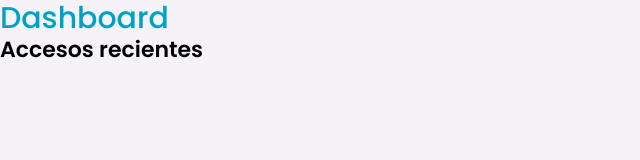
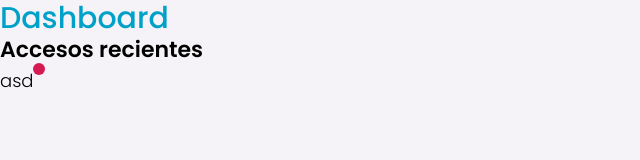
Before and after one commit to Gonzalez-Joaquin/Navi, a React (Vite) app: page /dashboard in a window 1280 px wide. Shown: the top 160 px of the page, without its empty margins (0-640 px from the left). Built offline with nearby package versions, Linux system fonts and the light colour scheme.

Commit message:
chore: FRN-010 created Badge and notification/status

```diff
--- /dev/null
+++ b/src/Components/Badge/Badge.tsx
@@ -0,0 +1,24 @@
+import { Notification, Status } from './Components'
+
+type ExtraWithPic = {
+  pic: string
+  text?: never
+}
+
+type ExtraWithText = {
+  pic?: never
+  text: string
+}
+
+export interface BadgeProps {
+  type?: 'notification' | 'status'
+  status?: 'error' | 'warning' | 'success' | 'processing'
+  extra?: ExtraWithPic | ExtraWithText
+}
+
+const Badge = ({ type = 'notification', status = 'error', extra }: BadgeProps) => {
+  const props = { type, status, extra }
+  return type === 'notification' ? <Notification {...props} /> : <Status {...props} />
+}
+
+export default Badge
--- /dev/null
+++ b/src/Components/Badge/Components/Notification/Notification.module.css
@@ -0,0 +1,67 @@
+.container {
+  position: relative;
+  width: 24px;
+  height: 24px;
+}
+
+.container.extra {
+  padding-top: 6px;
+  padding-right: 12px;
+  width: fit-content;
+  height: unset;
+}
+
+.notification {
+  position: absolute;
+  width: 12px;
+  height: 12px;
+  right: 0px;
+  top: 0px;
+  border-radius: 50%;
+  border: 2px solid var(--color-white);
+}
+
+.notification.extra {
+  border-color: transparent;
+}
+
+.notification.error {
+  background-color: var(--color-error);
+}
+
+.notification.warning {
+  background-color: var(--color-attention);
+}
+
+.notification.success {
+  background-color: var(--color-approval);
+}
+
+.notification.processing {
+  background-color: var(--color-terciario);
+}
+
+.container-svg {
+  display: grid;
+  place-items: center;
+}
+
+.container-svg > svg {
+  width: 100%;
+  height: 100%;
+}
+
+.container-svg > svg > path {
+  fill: var(--color-hint-text);
+}
+
+.profile-pic {
+  width: 27px;
+  height: 27px;
+}
+
+.profile-pic > img {
+  width: 100%;
+  height: 100%;
+  object-fit: fill;
+}
--- /dev/null
+++ b/src/Components/Badge/Components/Notification/Notification.tsx
@@ -0,0 +1,38 @@
+import { BadgeProps } from '../../Badge'
+
+import styles from './Notification.module.css'
+
+const Notification = ({ status, extra }: BadgeProps) => {
+  return (
+    <div className={`${styles.container} ${extra && extra.text ? styles.extra : ''}`}>
+      <div
+        className={`${styles.notification} ${styles[status || 'error']} ${
+          extra && extra.text ? styles.extra : ''
+        }`}></div>
+      {extra ? (
+        extra.pic ? (
+          <div className={styles['profile-pic']}>
+            <img src={extra.pic} alt={'profile-pic'} />
+          </div>
+        ) : (
+          <span>{extra.text}</span>
+        )
+      ) : (
+        <div className={styles['container-svg']}>
+          <svg width="24" height="24" viewBox="0 0 24 24" fill="none" xmlns="http://www.w3.org/2000/svg">
+            <path
+              d="M19.425 17.065L19.255 16.915C18.7727 16.4853 18.3506 15.9925 18 15.45C17.6171 14.7013 17.3876 13.8836 17.325 13.045V10.575C17.3283 9.25782 16.8505 7.98475 15.9814 6.995C15.1122 6.00525 13.9116 5.36694 12.605 5.20001V4.55501C12.605 4.37798 12.5347 4.2082 12.4095 4.08302C12.2843 3.95784 12.1145 3.88751 11.9375 3.88751C11.7605 3.88751 11.5907 3.95784 11.4655 4.08302C11.3403 4.2082 11.27 4.37798 11.27 4.55501V5.21001C9.97512 5.38898 8.78898 6.03114 7.93126 7.01757C7.07354 8.00399 6.60236 9.26783 6.60499 10.575V13.045C6.54237 13.8836 6.31288 14.7013 5.92999 15.45C5.58544 15.9912 5.17009 16.4839 4.69499 16.915L4.52499 17.065V18.475H19.425V17.065Z"
+              fill="#1A141F"
+            />
+            <path
+              d="M10.66 19C10.7038 19.3169 10.8609 19.6073 11.1021 19.8175C11.3434 20.0276 11.6525 20.1434 11.9725 20.1434C12.2925 20.1434 12.6016 20.0276 12.8429 19.8175C13.0841 19.6073 13.2412 19.3169 13.285 19H10.66Z"
+              fill="#1A141F"
+            />
+          </svg>
+        </div>
+      )}
+    </div>
+  )
+}
+
+export default Notification
--- /dev/null
+++ b/src/Components/Badge/Components/Status/Status.module.css
@@ -0,0 +1,33 @@
+.container {
+  display: flex;
+  align-items: center;
+  justify-content: center;
+  gap: 8px;
+}
+
+.span {
+  width: 12px;
+  height: 12px;
+  border-radius: 50%;
+}
+
+.error {
+  background-color: var(--color-error);
+}
+
+.warning {
+  background-color: var(--color-attention);
+}
+
+.success {
+  background-color: var(--color-approval);
+}
+
+.processing {
+  background-color: var(--color-terciario);
+}
+
+.text {
+  font: normal 300 16px/148% 'Poppins';
+  color: var(--color-black);
+}
--- /dev/null
+++ b/src/Components/Badge/Components/Status/Status.tsx
@@ -0,0 +1,13 @@
+import { BadgeProps } from '../../Badge'
+import styles from './Status.module.css'
+
+const Status = ({ extra, status }: BadgeProps) => {
+  return (
+    <div className={styles.container}>
+      <span className={`${styles.span} ${styles[status || '']} `} />
+      {extra?.text ? <span className={styles.text}>{extra.text}</span> : null}
+    </div>
+  )
+}
+
+export default Status
--- /dev/null
+++ b/src/Components/Badge/Components/index.ts
@@ -0,0 +1,2 @@
+export { default as Notification } from './Notification/Notification'
+export { default as Status } from './Status/Status'
--- a/src/Components/index.ts
+++ b/src/Components/index.ts
@@ -1,3 +1,4 @@
 export { default as FormInput } from './FormInput/FormInput'
 export { default as Button } from './Button/Button'
 export { default as Loader } from './Loader/Loader'
+export { default as Badge } from './Badge/Badge'
--- a/src/Pages/Dashboard/Components/UserCard/UserCard.tsx
+++ b/src/Pages/Dashboard/Components/UserCard/UserCard.tsx
@@ -1,7 +1,12 @@
+import Badge from '../../../../Components/Badge/Badge'
 import styles from './UserCard.module.css'
 
 const UserCard = () => {
-  return <div></div>
+  return (
+    <div>
+      <Badge extra={{ text: 'asd' }} />
+    </div>
+  )
 }
 
 export default UserCard
```
